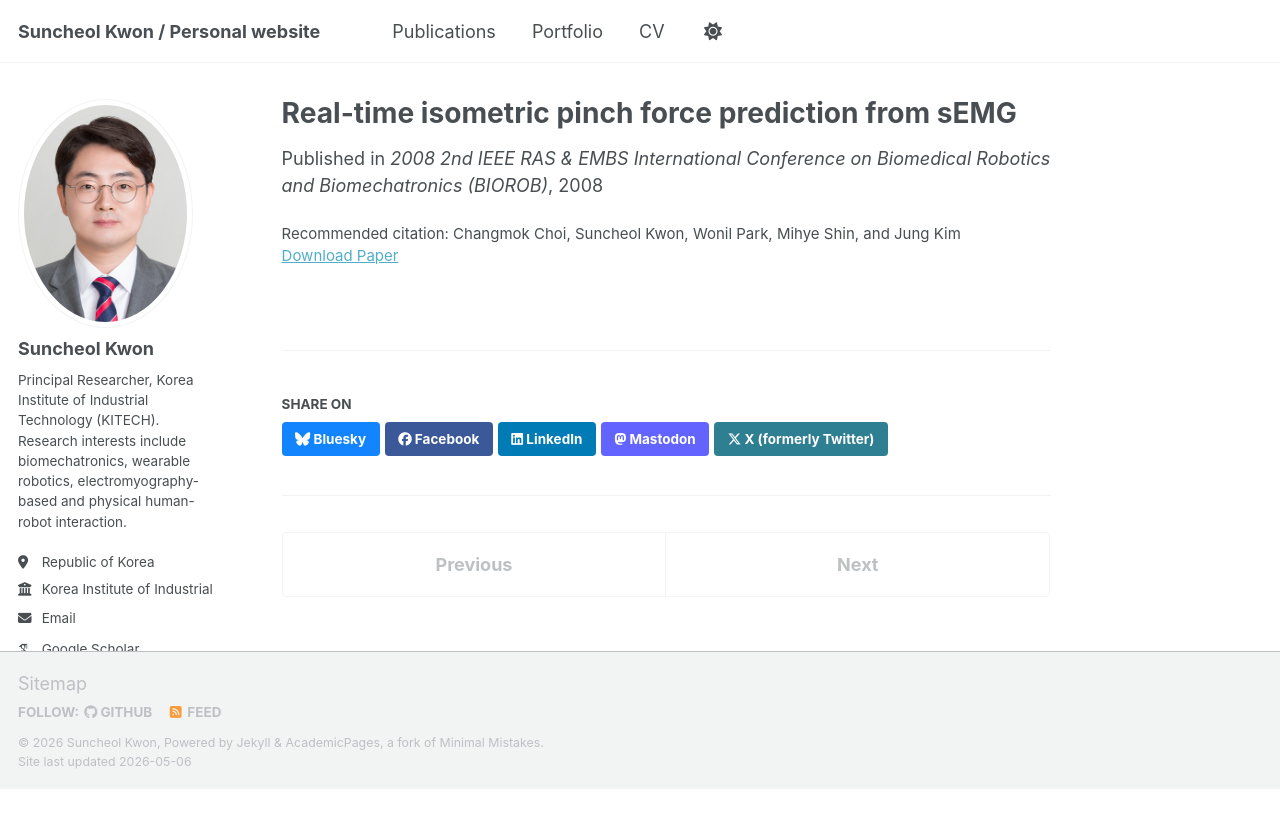
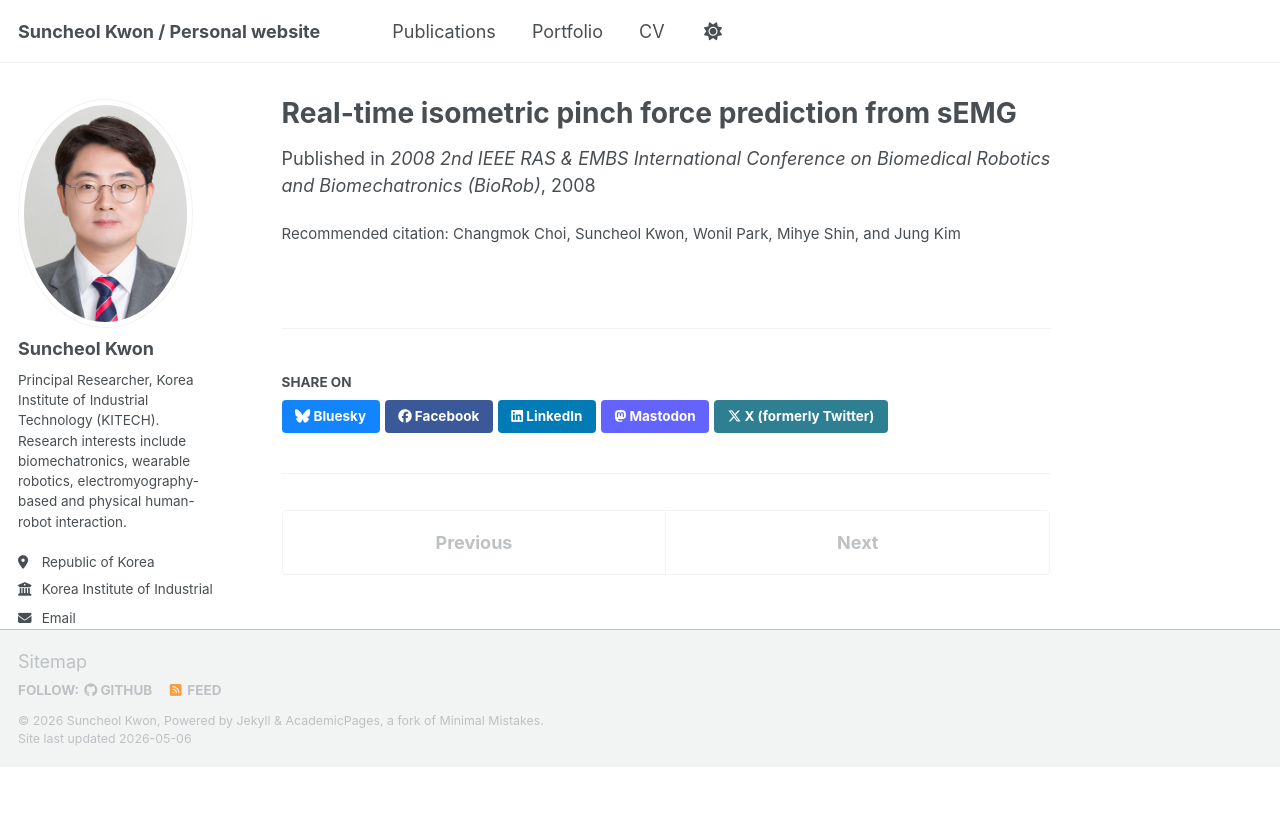
Before and after one commit to suncheolkwon/suncheolkwon.github.io, a Jekyll site: the page built from _publications/2008-2008biorob-skwon-pinchforce.md, in a window 1280 px wide. Shown: the top 828 px of the page. Built offline with Jekyll 4.4.1, drawn with Linux system fonts in a browser that asks for light colours; some web fonts are replaced; a script bundle is joined from its source files by our own code; library files that are not in the unit come from our copies; part of the change alters nothing that is shown.

```diff
--- a/_publications/2008-2008biorob-skwon-pinchforce.md
+++ b/_publications/2008-2008biorob-skwon-pinchforce.md
@@ -5,8 +5,8 @@ category: conferences
 permalink: /publication/2008biorob-skwon-pinchforce
 excerpt: ""
 date: 2008-10-19
-venue: "2008 2nd IEEE RAS & EMBS International Conference on Biomedical Robotics and Biomechatronics (BIOROB)"
-paperurl: "https://doi.org/10.1109/BIOROB.2008.4762823"
+venue: "2008 2nd IEEE RAS & EMBS International Conference on Biomedical Robotics and Biomechatronics (BioRob)"
+doi: "10.1109/BIOROB.2008.4762823"
 citation: "Changmok Choi, Suncheol Kwon, Wonil Park, Mihye Shin, and Jung Kim"
 corresponding: false
 badges: ""
```
